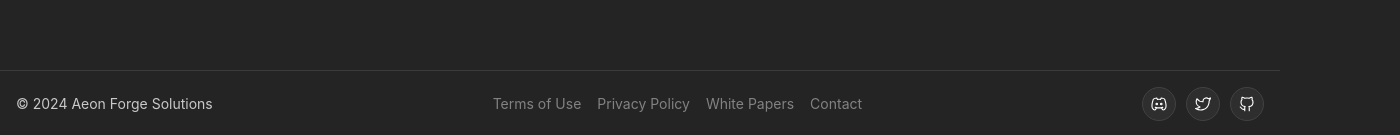
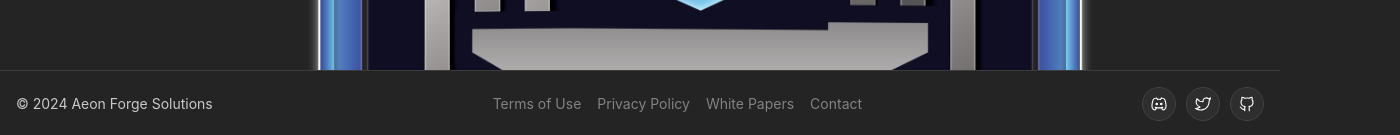
Before and after one commit to AeonForge-io/main-website, a Next.js app in the folder af-web/: page / in a window 1280 px wide. Shown: the part 663-798 px from the top of the page, 1400 px wide, since content can reach past the window. Built offline with nearby package versions, Linux system fonts and the light colour scheme; what wagmi would draw is missing.

Commit message:
add main content component

```diff
--- /dev/null
+++ b/af-web/components/MainContent.tsx
@@ -0,0 +1,9 @@
+import classes from '/styles/MainContent.module.css';
+
+export function maincontent() {
+  return (
+    <img src="AF.png" height="1500px"></img>
+  );
+}
+
+export default maincontent;
--- a/af-web/pages/index.tsx
+++ b/af-web/pages/index.tsx
@@ -2,13 +2,14 @@ import { ConnectButton } from '@rainbow-me/rainbowkit';
 import type { NextPage } from 'next';
 import HeaderMenu from '../components/HeaderMenu';
 import FooterMenu from '../components/FooterMenu';
+import MainContent from '../components/MainContent';
 import { AppShell } from '@mantine/core';
 
 const Home: NextPage = () => {
   return (
-    <AppShell withBorder={false}>
+    <AppShell padding="0px" withBorder={false}>
       <AppShell.Header><HeaderMenu /></AppShell.Header>
-      <AppShell.Main></AppShell.Main>
+      <AppShell.Main><MainContent /></AppShell.Main>
       <AppShell.Footer><FooterMenu /></AppShell.Footer>
     </AppShell>
   );
--- a/af-web/styles/FooterMenu.module.css
+++ b/af-web/styles/FooterMenu.module.css
@@ -1,5 +1,5 @@
 .footer {
-  margin-top: rem(60px);
+  margin-top: rem(0px);
   border-top: rem(1px) solid
     light-dark(var(--mantine-color-gray-2), var(--mantine-color-dark-5));
 }
```
Also changed, not shown: af-web/public/AF.png (added), af-web/styles/MainContent.module.css (added).
